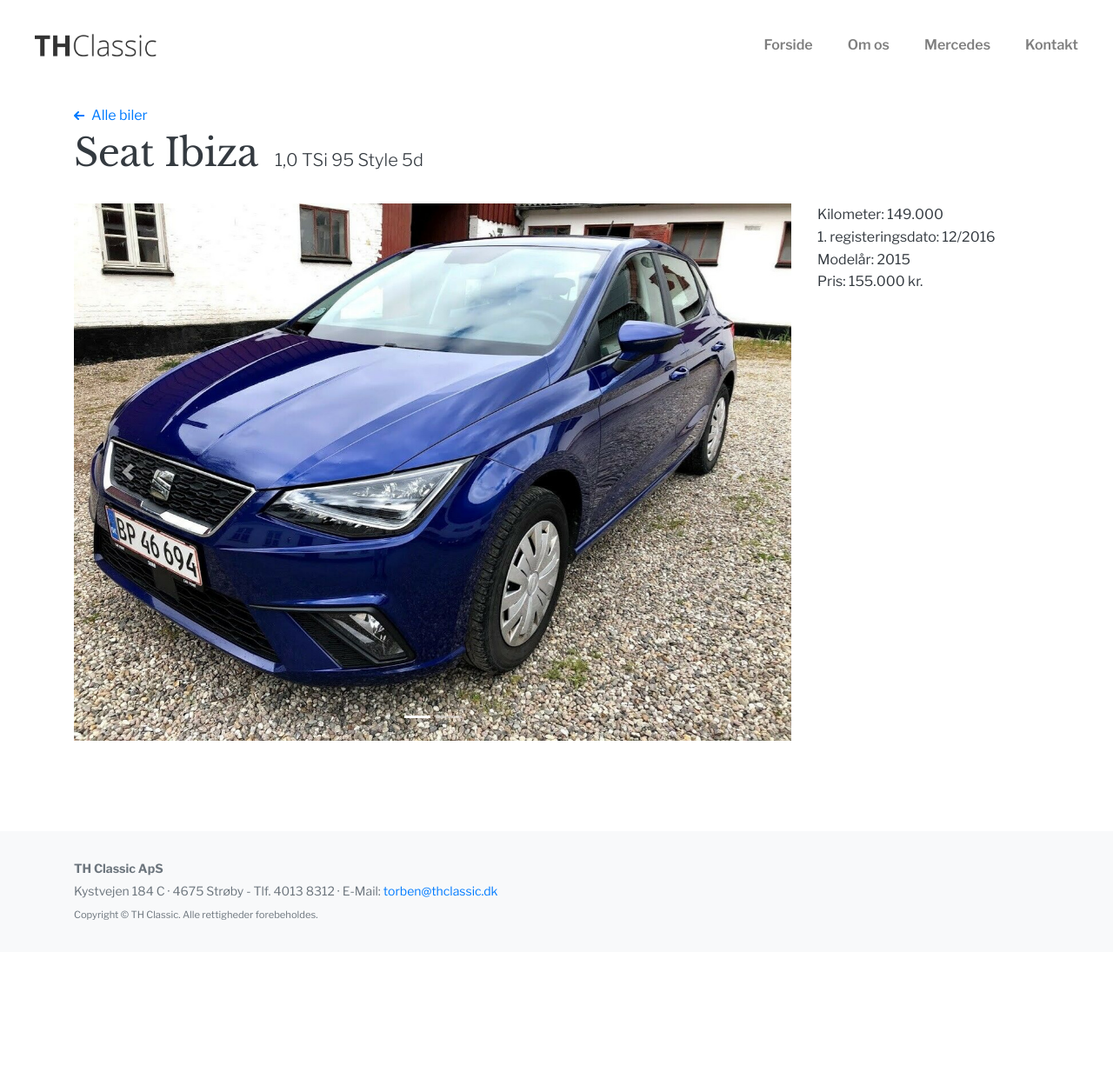
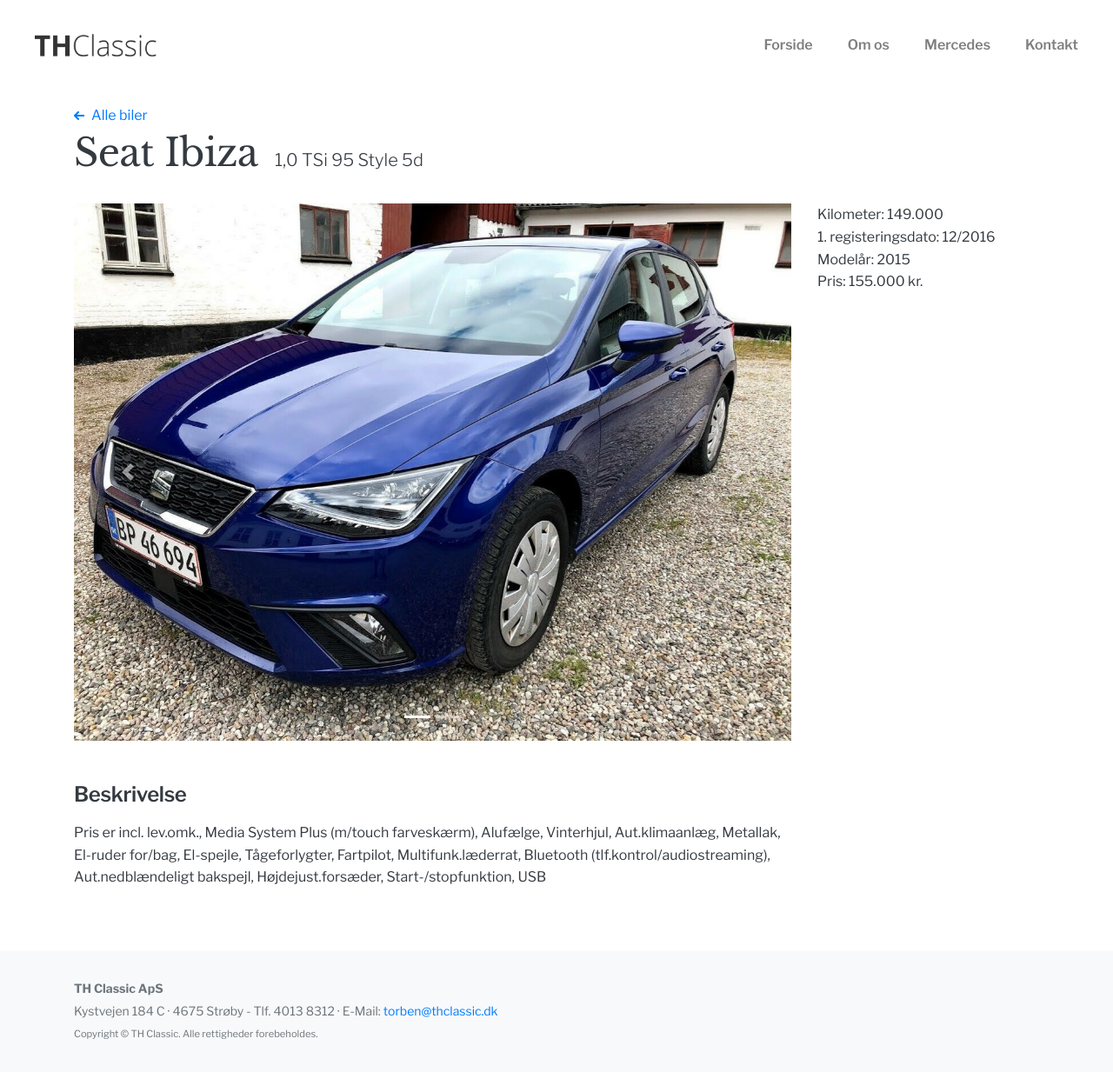
Before and after one commit to aakjaer/thclassic, a Jekyll site: the page built from _cars/seat-ibiza.md, in a window 1280 px wide. Shown: the whole page at 87% size. Built offline with Jekyll 4.4.1, drawn with Linux system fonts in a browser that asks for light colours; before the commit the page ends 1095 px from its top, so only the background shows below that.

Commit message:
Updated '_cars/seat-ibiza.md' via CloudCannon

```diff
--- a/_cars/seat-ibiza.md
+++ b/_cars/seat-ibiza.md
@@ -9,3 +9,7 @@
   - image_path: /uploads/s-l1600.jpg
   - image_path: /uploads/s-l1600-2.jpg
 ---
+
+## Beskrivelse
+
+Pris er incl. lev.omk., Media System Plus (m/touch farvesk&aelig;rm), Aluf&aelig;lge, Vinterhjul, Aut.klimaanl&aelig;g, Metallak, El-ruder for/bag, El-spejle, T&aring;geforlygter, Fartpilot, Multifunk.l&aelig;derrat, Bluetooth (tlf.kontrol/audiostreaming), Aut.nedbl&aelig;ndeligt bakspejl, H&oslash;jdejust.fors&aelig;der, Start-/stopfunktion, USB
```
